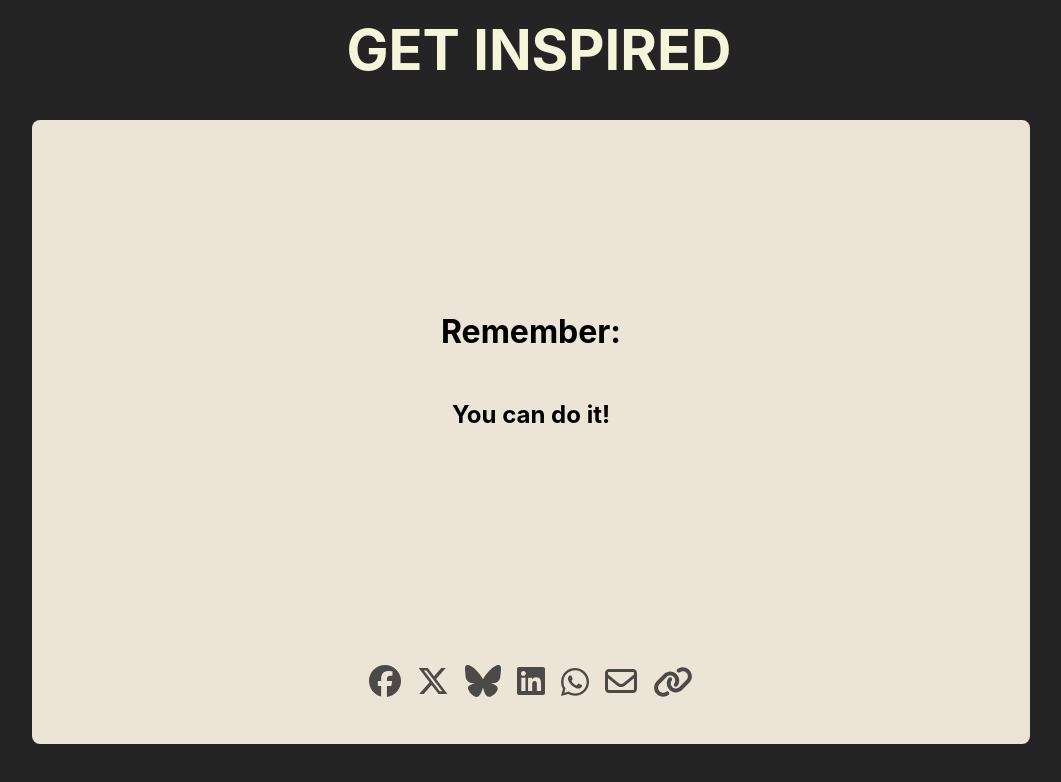
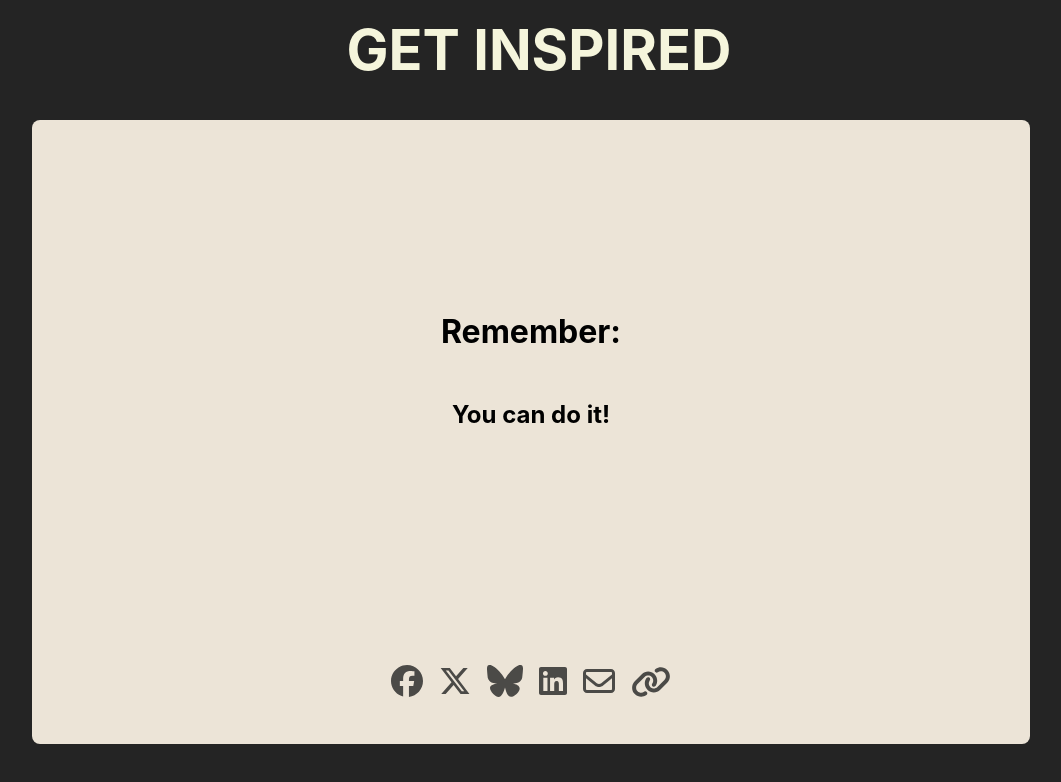
Before and after one commit to cvnoort/motivation-webapp, a React (Vite) app: page / in a window 1280 px wide. Shown: the top 782 px of the page, without its empty margins (109-1170 px from the left). Built offline with nearby package versions, Linux system fonts and the light colour scheme.

Commit message:
Add WhatsApp sharing
Share current URL in a WhatsApp message (mobile only).

```diff
--- a/src/App.css
+++ b/src/App.css
@@ -45,3 +45,12 @@
 .sharing svg:hover {
   opacity: 1;
 }
+
+
+/* Responsive */
+
+@media only screen and (min-width: 768px) {
+  .sharing #whatsapp {
+    display: none;
+  }
+}
--- a/src/Sharing.jsx
+++ b/src/Sharing.jsx
@@ -20,7 +20,7 @@ function Sharing() {
       <a href={"https://twitter.com/intent/tweet?url=" + URL} target="_blank"> <FontAwesomeIcon icon={faXTwitter} /> </a>
       <a href={"https://bsky.app/intent/compose?text=" + URL} target="_blank"> <FontAwesomeIcon icon={faBluesky} /> </a>
       <a href={"https://www.linkedin.com/sharing/share-offsite/?url=" + URL} target="_blank"> <FontAwesomeIcon icon={faLinkedin} /> </a>
-      <FontAwesomeIcon icon={faWhatsapp} />
+      <a href={"whatsapp://send?text=" + URL} id="whatsapp"> <FontAwesomeIcon icon={faWhatsapp} /> </a>
       <a href={"mailto:?subject=Some%20inspiration%20for%20you&body=" + URL}> <FontAwesomeIcon icon={faEnvelope} /> </a>
       <FontAwesomeIcon icon={faLink} onClick={() => {navigator.clipboard.writeText(URL)}} />
     </div>
```
